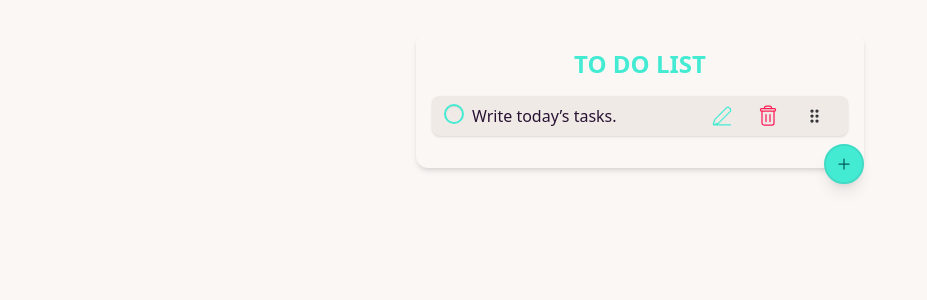
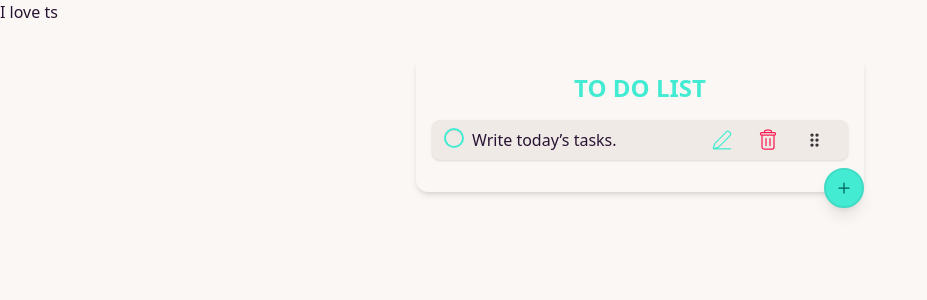
Before and after one commit to makee-ham/DayCraft, a React (Vite) app: page / in a window 1280 px wide. Shown: the top 300 px of the page, without its empty margins (0-927 px from the left). Built offline with nearby package versions, Linux system fonts and the light colour scheme.

Commit message:
feat #2 joined SchedulGrid component to DayPage

```diff
--- a/src/components/ScheduleGrid/ScheduleGrid.tsx
+++ b/src/components/ScheduleGrid/ScheduleGrid.tsx
@@ -1 +1,3 @@
-export default function ScheduleGrid() {}
+export default function ScheduleGrid() {
+  return <div>I love ts</div>;
+}
--- a/src/pages/DayPage.tsx
+++ b/src/pages/DayPage.tsx
@@ -1,8 +1,10 @@
-import TodoList from "../components/TodoList/TodoList";
+import ScheduleGrid from "@/components/ScheduleGrid/ScheduleGrid";
+import TodoList from "@/components/TodoList/TodoList";
 
 export default function DayPage() {
   return (
     <>
+      <ScheduleGrid />
       <TodoList />
     </>
   );
```
